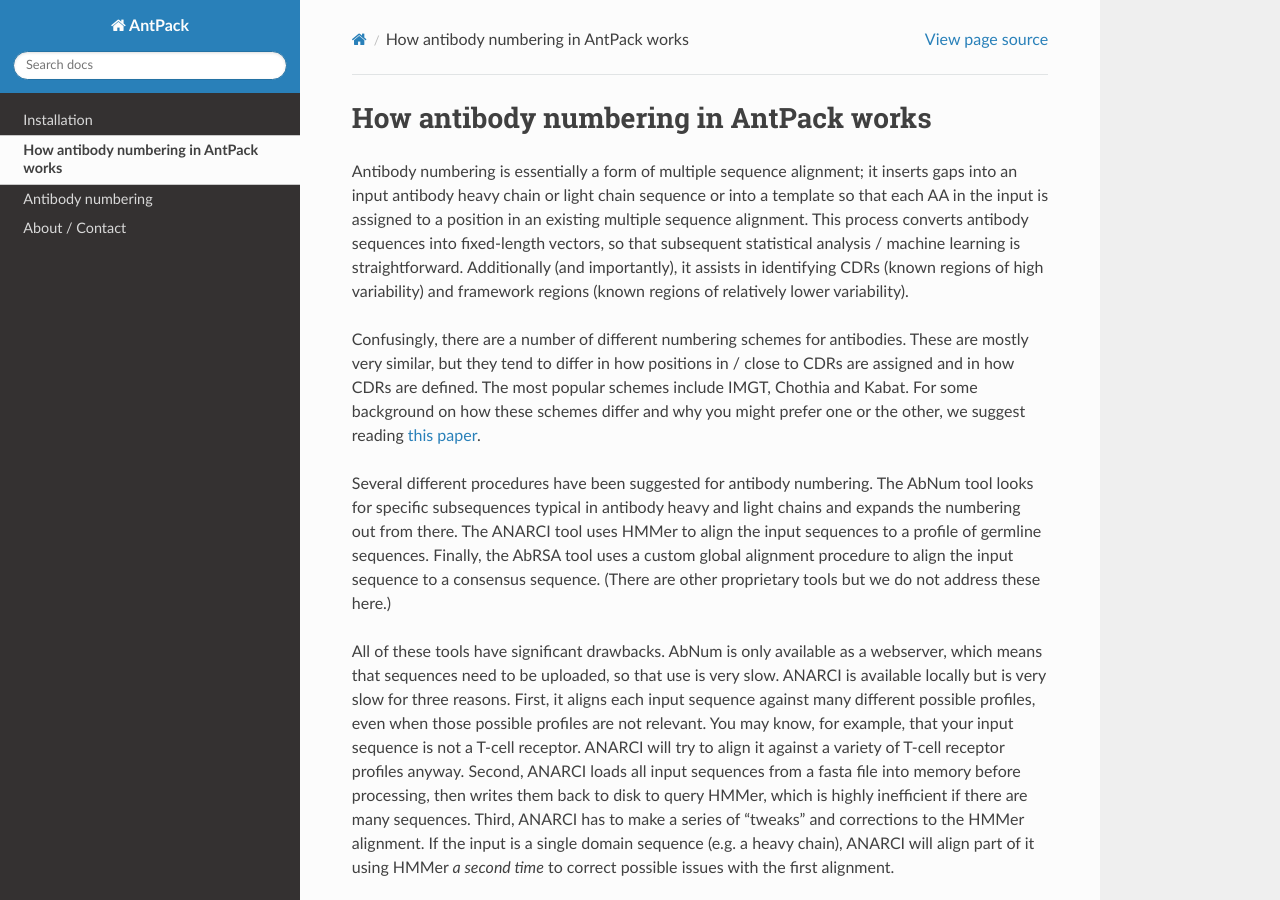
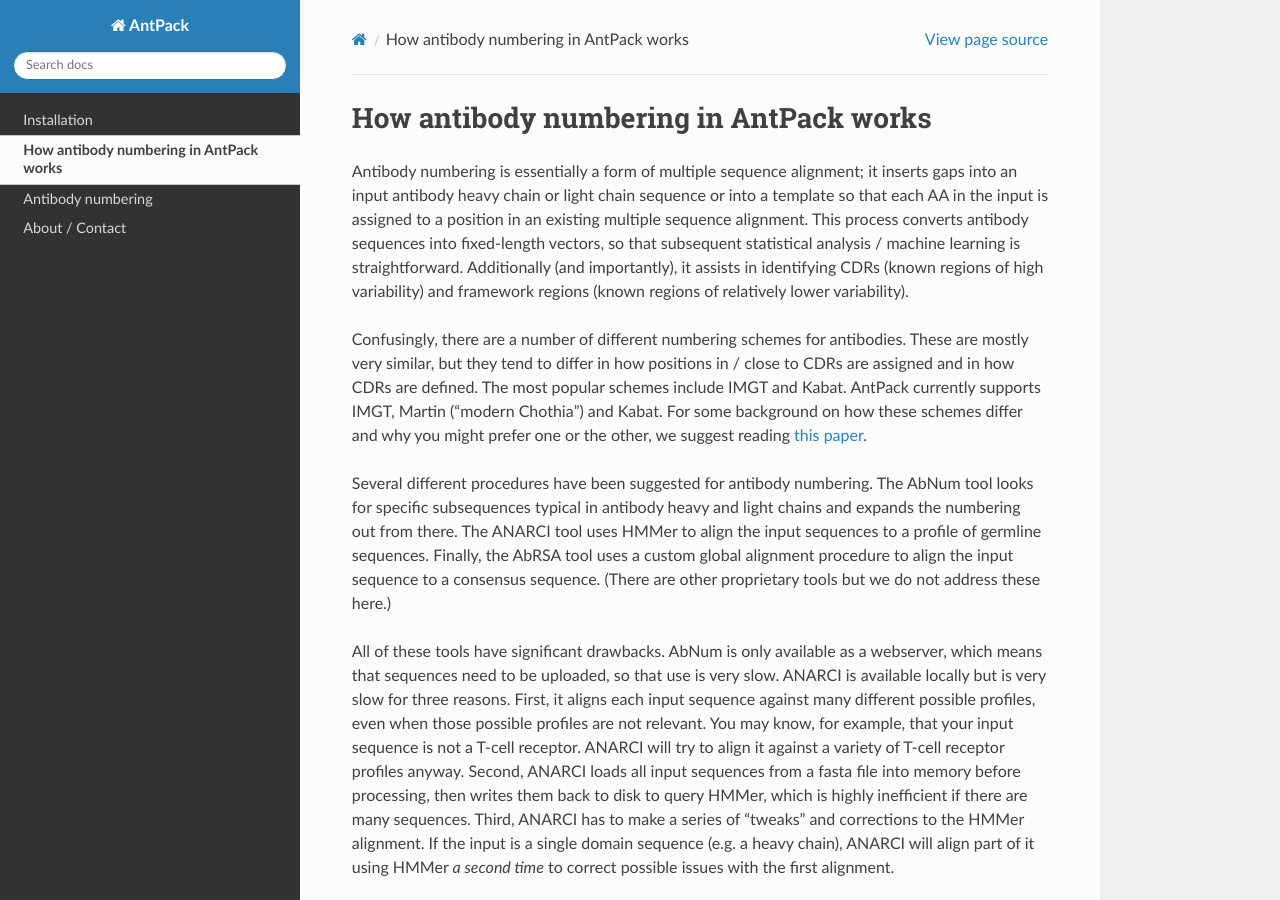
Before and after one commit to jlparkI/AntPack, a Sphinx documentation site: the page built from docs/numbering_background.rst, in a window 1280 px wide and 900 px high. Built offline with Sphinx 7.4.7 and the Read the Docs theme 2.0.0, drawn with Linux system fonts in a browser that asks for light colours.

Commit message:
Updated docs to include Martin and Kabat info.

```diff
--- a/docs/numbering_background.rst
+++ b/docs/numbering_background.rst
@@ -14,7 +14,8 @@ of relatively lower variability).
 Confusingly, there are a number of different numbering schemes for antibodies.
 These are mostly very similar, but they tend to differ in how positions in /
 close to CDRs are assigned and in how CDRs are defined. The most popular
-schemes include IMGT, Chothia and Kabat. For some background on how these
+schemes include IMGT and Kabat. AntPack currently supports IMGT, Martin ("modern
+Chothia") and Kabat. For some background on how these
 schemes differ and why you might prefer one or the other, we suggest reading
 `this paper <https://www.ncbi.nlm.nih.gov/pmc/articles/PMC6198058/>`_.
 
```
Also changed, not shown: docs/numbering_tutorial.rst (+6 -4 lines).
